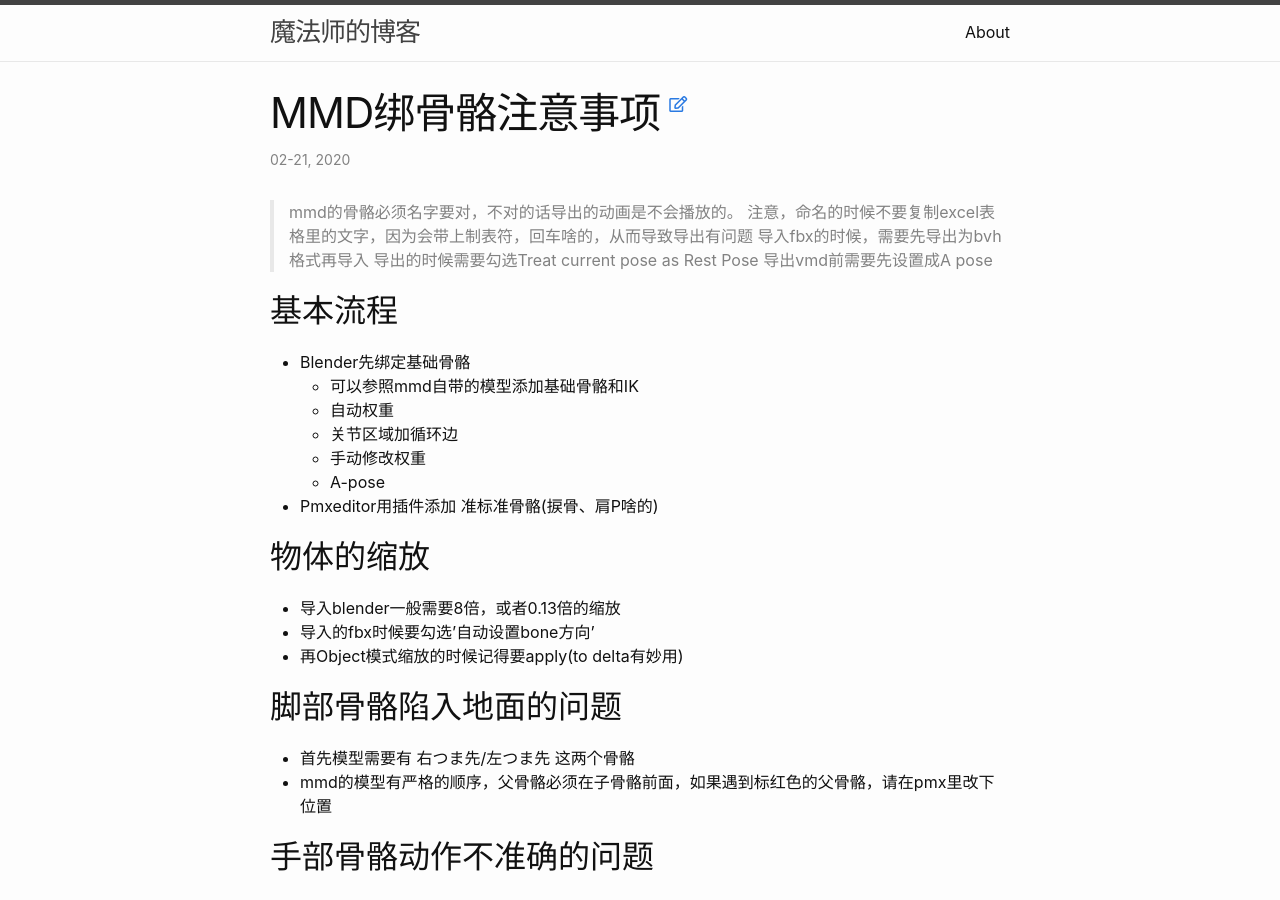
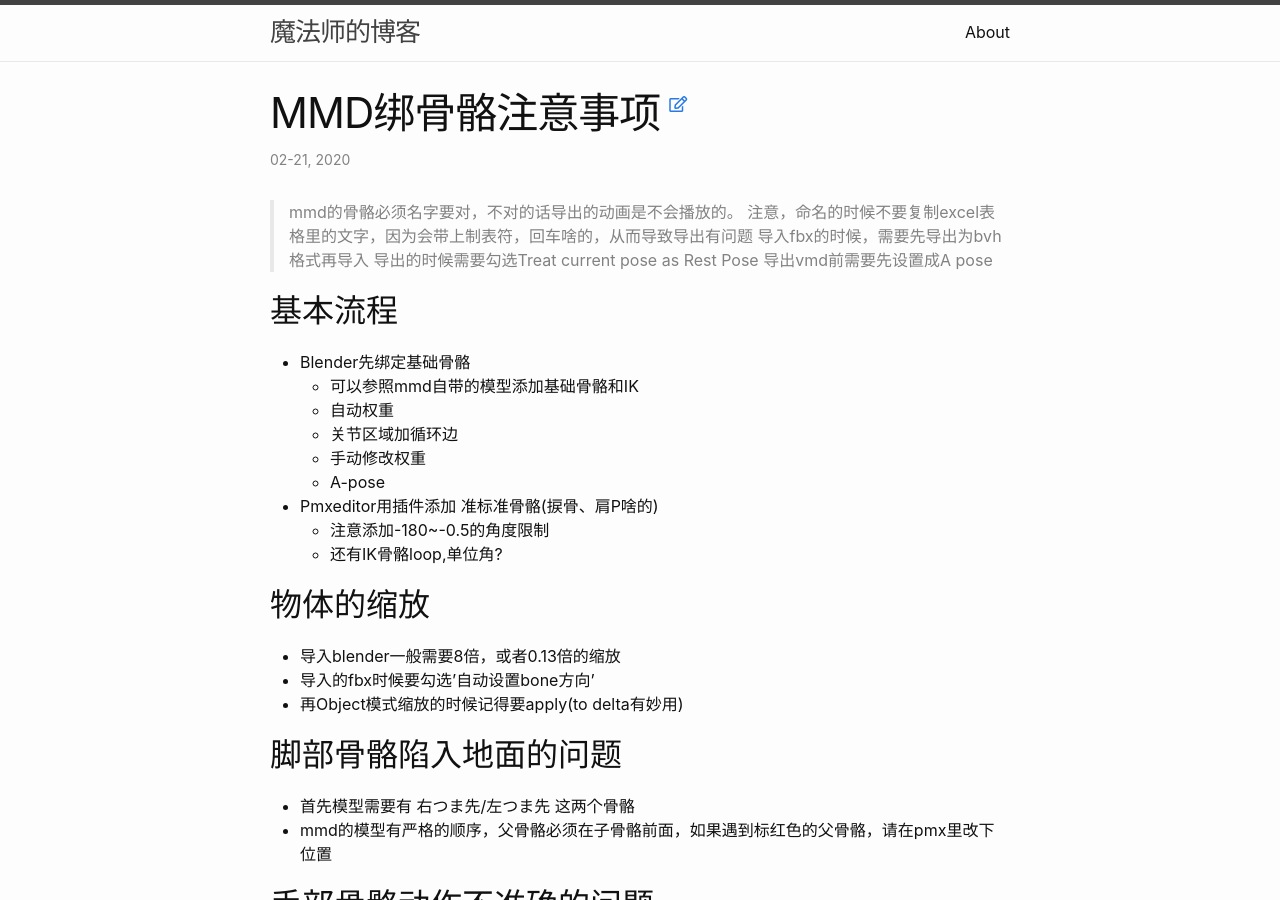
Before and after one commit to zane133/zane133.github.io, a Jekyll site: the page built from _posts/2020-02-21-mmd-bone.md, in a window 1280 px wide and 900 px high. Built offline with Jekyll 4.4.1, drawn with Linux system fonts in a browser that asks for light colours; nearby versions of some CDN libraries.

Commit message:
Update 2020-02-21-mmd-bone.md

```diff
--- a/_posts/2020-02-21-mmd-bone.md
+++ b/_posts/2020-02-21-mmd-bone.md
@@ -19,6 +19,8 @@ title:      "MMD绑骨骼注意事项"
     - 手动修改权重
     - A-pose
 - Pmxeditor用插件添加 准标准骨骼(捩骨、肩P啥的)
+    - 注意添加-180~-0.5的角度限制
+    - 还有IK骨骼loop,单位角?
 
 ## 物体的缩放
 - 导入blender一般需要8倍，或者0.13倍的缩放
```
